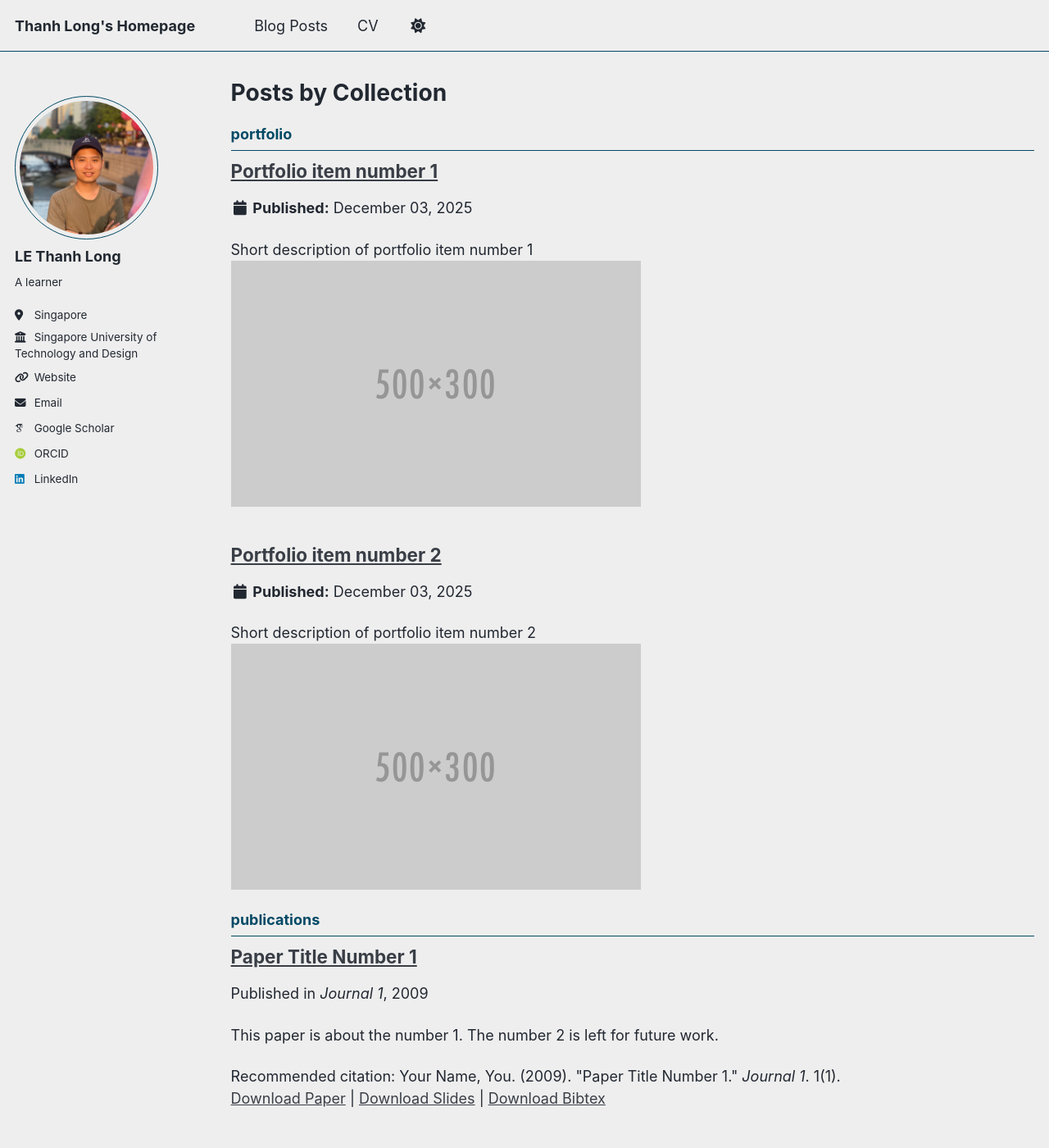
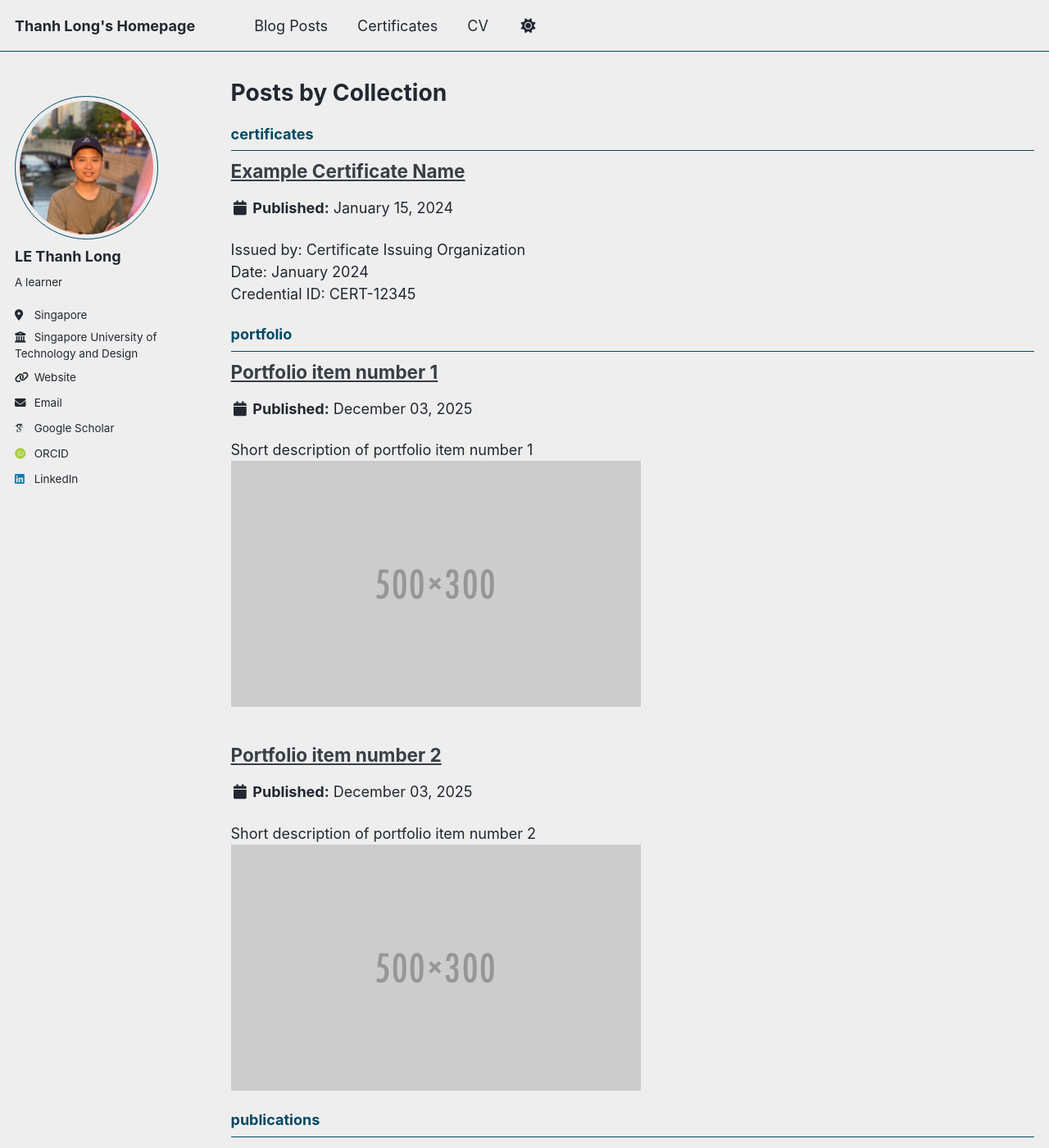
Before and after one commit to thanhlongvt98/thanhlongvt98.github.io, a Jekyll site: the page built from _pages/collection-archive.html, in a window 1280 px wide and 1400 px high. Shown: the whole window at 82% size. Built offline with Jekyll 4.4.1, drawn with Linux system fonts in a browser that asks for light colours; some web fonts are replaced; a script bundle is joined from its source files by our own code; library files that are not in the unit come from our copies.

Commit message:
Modifying

```diff
--- /dev/null
+++ b/_certificates/example-certificate.md
@@ -0,0 +1,17 @@
+---
+title: "Example Certificate Name"
+collection: certificates
+date: 2024-01-15
+excerpt: "Issued by: Certificate Issuing Organization<br/>Date: January 2024<br/>Credential ID: CERT-12345"
+permalink: /certificates/example-certificate
+---
+
+This is an example certificate entry. You can include:
+- Certificate name/title
+- Issuing organization
+- Date of completion
+- Credential ID or verification link
+- Description of what you learned
+- Skills or topics covered
+
+You can also add images of your certificates, links to verification pages, or any other relevant information.
--- a/_config.yml
+++ b/_config.yml
@@ -233,6 +233,9 @@ collections:
   talks:
     output: true
     permalink: /:collection/:path/
+  certificates:
+    output: true
+    permalink: /:collection/:path/
 
 
 # These settings control how pages and collections are included in the site
--- a/_data/navigation.yml
+++ b/_data/navigation.yml
@@ -23,6 +23,9 @@ main:
   # - title: "Portfolio"
   #   url: /portfolio/
 
+  - title: "Certificates"
+    url: /certificates/
+
   - title: "CV"
     url: /cv/
 
--- a/_sass/layout/_sidebar.scss
+++ b/_sass/layout/_sidebar.scss
@@ -198,6 +198,7 @@
   z-index: -1;
   box-shadow: 0 0 10px rgba(#000, 0.25);
   cursor: default;
+  overflow: visible;
 
   @include breakpoint($large) {
     display: block;
@@ -207,6 +208,7 @@
     border: 0;
     background: transparent;
     box-shadow: none;
+    overflow: visible;
   }
 
   &:before {
@@ -247,9 +249,13 @@
     white-space: nowrap;
 
     &.author__desktop {
+      display: block;
       white-space: normal;
       word-wrap: break-word;
       overflow-wrap: break-word;
+      max-width: 100%;
+      overflow: visible;
+      line-height: 1.5;
     }
   }
 
```
Also changed, not shown: _pages/certificates.html (added, +12 -0 lines).
